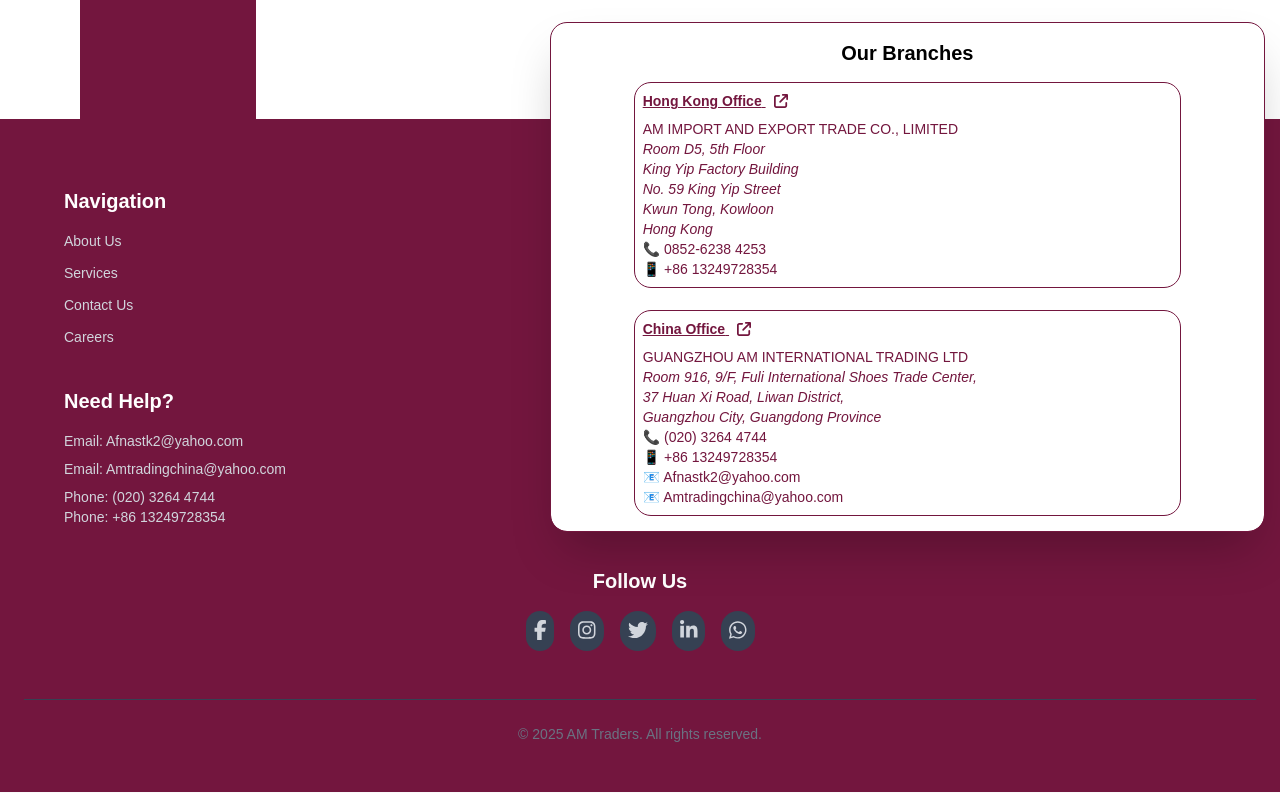
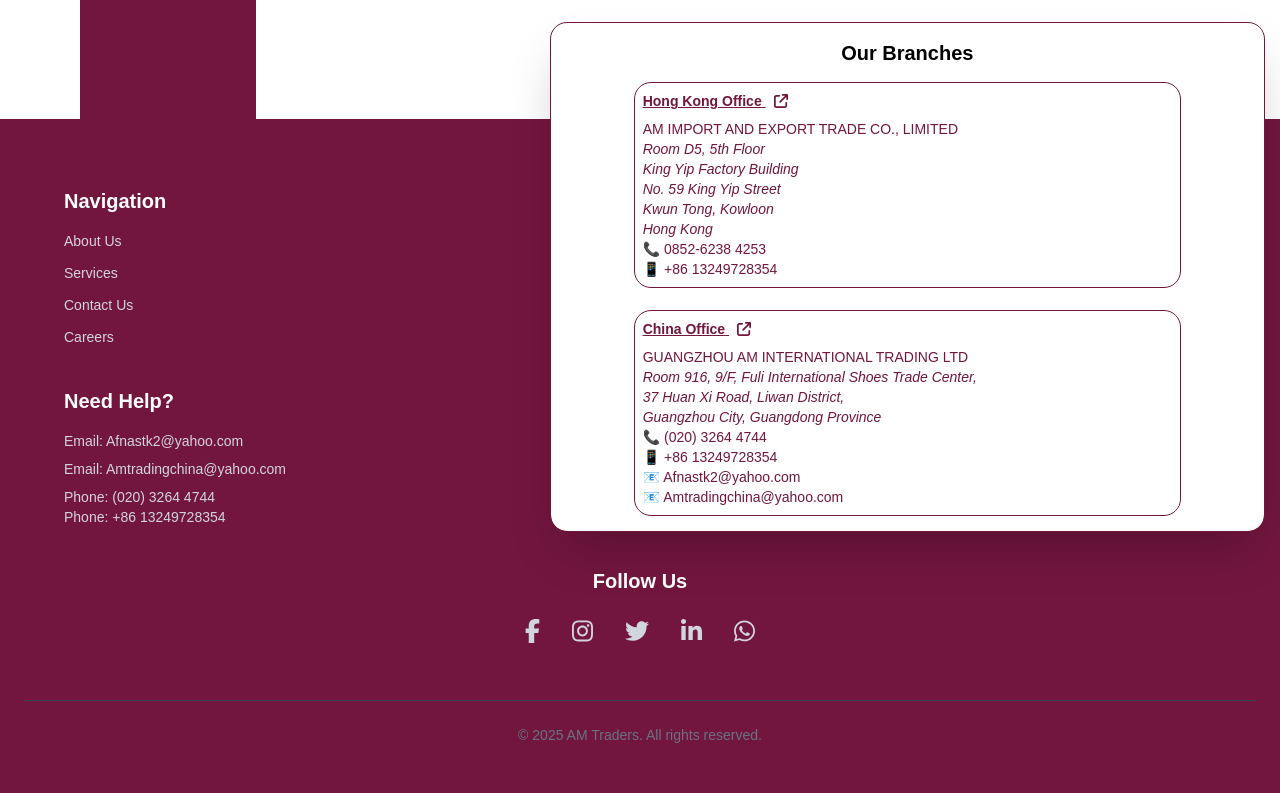
Before and after one commit to joseph-mv/amtraders, a Next.js app: page / in a window 1280 px wide. Shown: the part 4333-5126 px from the top of the page. Built offline with nearby package versions, Linux system fonts and the light colour scheme.

Commit message:
refactor: extract social media icons into reusable SocialMediaLinks component

```diff
--- /dev/null
+++ b/src/components/common/SocialMediaLinks.tsx
@@ -0,0 +1,60 @@
+import { FC } from "react";
+import { FontAwesomeIcon } from "@fortawesome/react-fontawesome";
+import {
+  faFacebookF,
+  faInstagram,
+  faTwitter,
+  faLinkedinIn,
+  faWhatsapp,
+} from "@fortawesome/free-brands-svg-icons";
+
+
+
+const socialLinks = [
+  {
+    href: "#",
+    icon: faFacebookF,
+    label: "Facebook",
+  },
+  {
+    href: "https://www.instagram.com/gz_am_ltd?igsh=MTNqazB0bjA5dHNoNQ==",
+    icon: faInstagram,
+    label: "Instagram",
+  },
+  {
+    href: "#",
+    icon: faTwitter,
+    label: "Twitter",
+  },
+  {
+    href: "#",
+    icon: faLinkedinIn,
+    label: "LinkedIn",
+  },
+  {
+    href: "https://wa.me/8613249728354",
+    icon: faWhatsapp,
+    label: "WhatsApp",
+  },
+];
+
+const SocialMediaLinks: FC = () => {
+  return (
+    <div className="flex items-center justify-center gap-4">
+      {socialLinks.map((link, index) => (
+        <a
+          key={index}
+          href={link.href}
+          target="_blank"
+          rel="noopener noreferrer"
+          aria-label={link.label}
+          className="p-2  rounded-full hover:text-gray-900 transition"
+        >
+          <FontAwesomeIcon icon={link.icon} size="xl" />
+        </a>
+      ))}
+    </div>
+  );
+};
+
+export default SocialMediaLinks;
--- a/src/components/home/Footer.tsx
+++ b/src/components/home/Footer.tsx
@@ -1,14 +1,8 @@
 import { FontAwesomeIcon } from "@fortawesome/react-fontawesome";
-import {
-  faFacebookF,
-  faInstagram,
-  faTwitter,
-  faLinkedinIn,
-  faWhatsapp,
-} from "@fortawesome/free-brands-svg-icons";
 import { faArrowUpRightFromSquare } from "@fortawesome/free-solid-svg-icons";
 import Whatsapp from "../common/Whatspp";
 import { chinaLocation } from "@/constant";
+import SocialMediaLinks from "../common/SocialMediaLinks";
 
 export default function Footer() {
   return (
@@ -160,39 +154,7 @@
           <h3 className="text-xl font-semibold mb-4 text-center text-white">
             Follow Us
           </h3>
-          <div className="flex items-center justify-center gap-4">
-            <a
-              href="#"
-              className="p-2 bg-gray-700 rounded-full hover:bg-white hover:text-gray-900 transition"
-            >
-              <FontAwesomeIcon icon={faFacebookF} size="lg" />
-            </a>
-            <a
-              href="https://www.instagram.com/gz_am_ltd?igsh=MTNqazB0bjA5dHNoNQ=="
-              className="p-2 bg-gray-700 rounded-full hover:bg-white hover:text-gray-900 transition"
-            >
-              <FontAwesomeIcon icon={faInstagram} size="lg" />
-            </a>
-            <a
-              href="#"
-              className="p-2 bg-gray-700 rounded-full hover:bg-white hover:text-gray-900 transition"
-            >
-              <FontAwesomeIcon icon={faTwitter} size="lg" />
-            </a>
-            <a
-              href="#"
-              className="p-2 bg-gray-700 rounded-full hover:bg-white hover:text-gray-900 transition"
-            >
-              <FontAwesomeIcon icon={faLinkedinIn} size="lg" />
-            </a>
-            <a
-              href="https://wa.me/8613249728354"
-              target="_blank"
-              className="p-2 bg-gray-700 rounded-full hover:bg-white hover:text-gray-900 transition"
-            >
-              <FontAwesomeIcon icon={faWhatsapp} size="lg" />
-            </a>
-          </div>
+          <SocialMediaLinks/>
         </div>
       </div>
 
--- a/src/components/layout/Footer.tsx
+++ b/src/components/layout/Footer.tsx
@@ -1,12 +1,5 @@
-import { FontAwesomeIcon } from "@fortawesome/react-fontawesome";
-import {
-  faFacebookF,
-  faInstagram,
-  faTwitter,
-  faLinkedinIn,
-  faWhatsapp,
-} from "@fortawesome/free-brands-svg-icons";
 import Whatsapp from "../common/Whatspp";
+import SocialMediaLinks from "../common/SocialMediaLinks";
 
 // Navigation and contact data
 const navigationLinks = [
@@ -34,28 +27,6 @@
   },
 ];
 
-const socialLinks = [
-  {
-    icon: faFacebookF,
-    href: "#",
-  },
-  {
-    icon: faInstagram,
-    href: "https://www.instagram.com/gz_am_ltd?igsh=MTNqazB0bjA5dHNoNQ==",
-  },
-  {
-    icon: faTwitter,
-    href: "#",
-  },
-  {
-    icon: faLinkedinIn,
-    href: "#",
-  },
-  {
-    icon: faWhatsapp,
-    href: "https://wa.me/8613249728354",
-  },
-];
 
 export default function Footer() {
   return (
@@ -94,22 +65,7 @@
         </div>
 
         {/* Social Media Section */}
-        <div>
-          <h3 className="text-xl font-semibold mb-4 text-white">Follow Us</h3>
-          <div className="flex justify-center md:justify-start gap-4">
-            {socialLinks.map((social, index) => (
-              <a
-                key={index}
-                href={social.href}
-                target="_blank"
-                rel="noopener noreferrer"
-                className="p-2 bg-gray-700 rounded-full hover:bg-white hover:text-gray-900 transition"
-              >
-                <FontAwesomeIcon icon={social.icon} size="lg" />
-              </a>
-            ))}
-          </div>
-        </div>
+        <SocialMediaLinks/>
       </div>
 
       {/* Bottom Copyright */}
```
